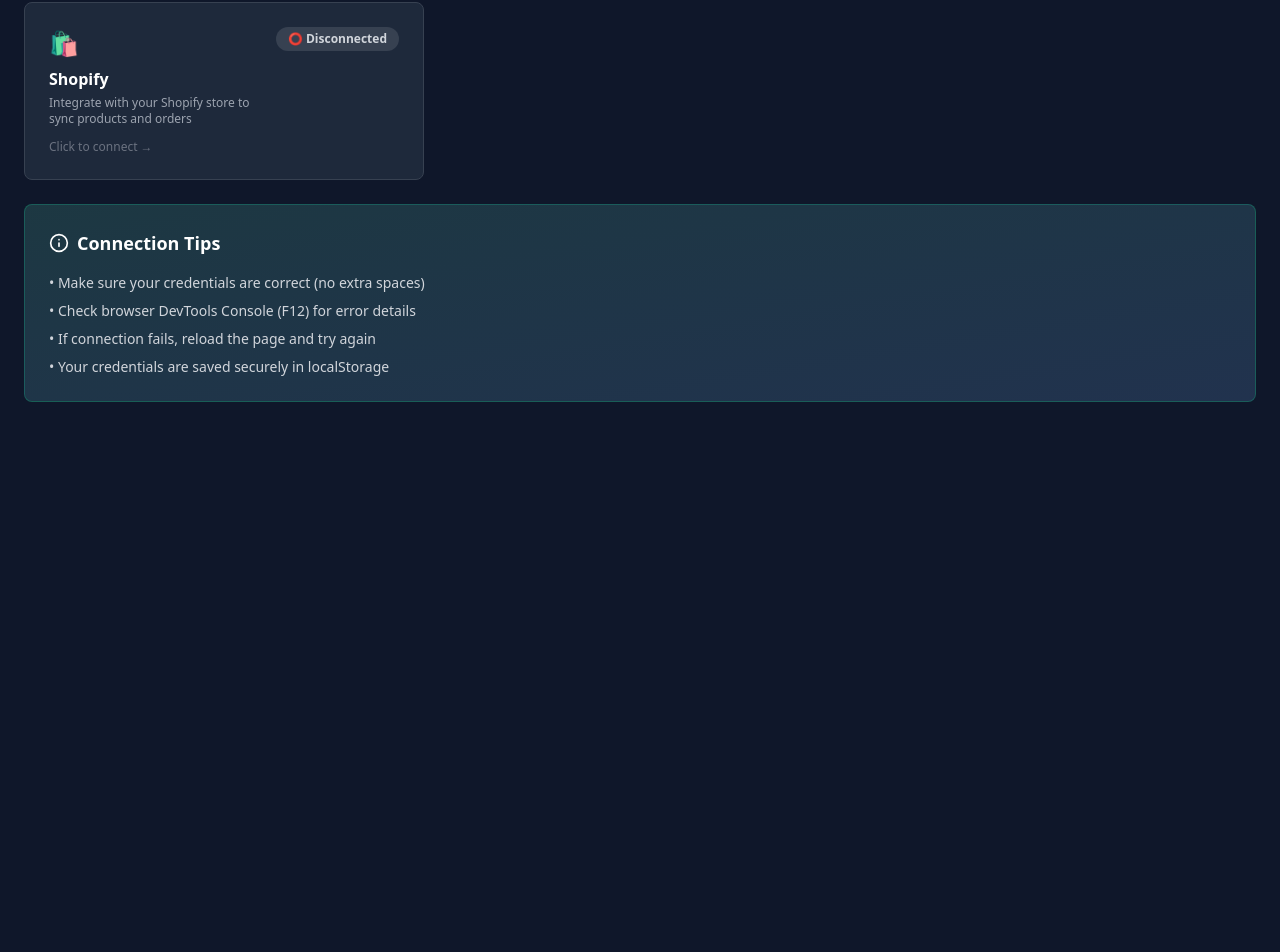
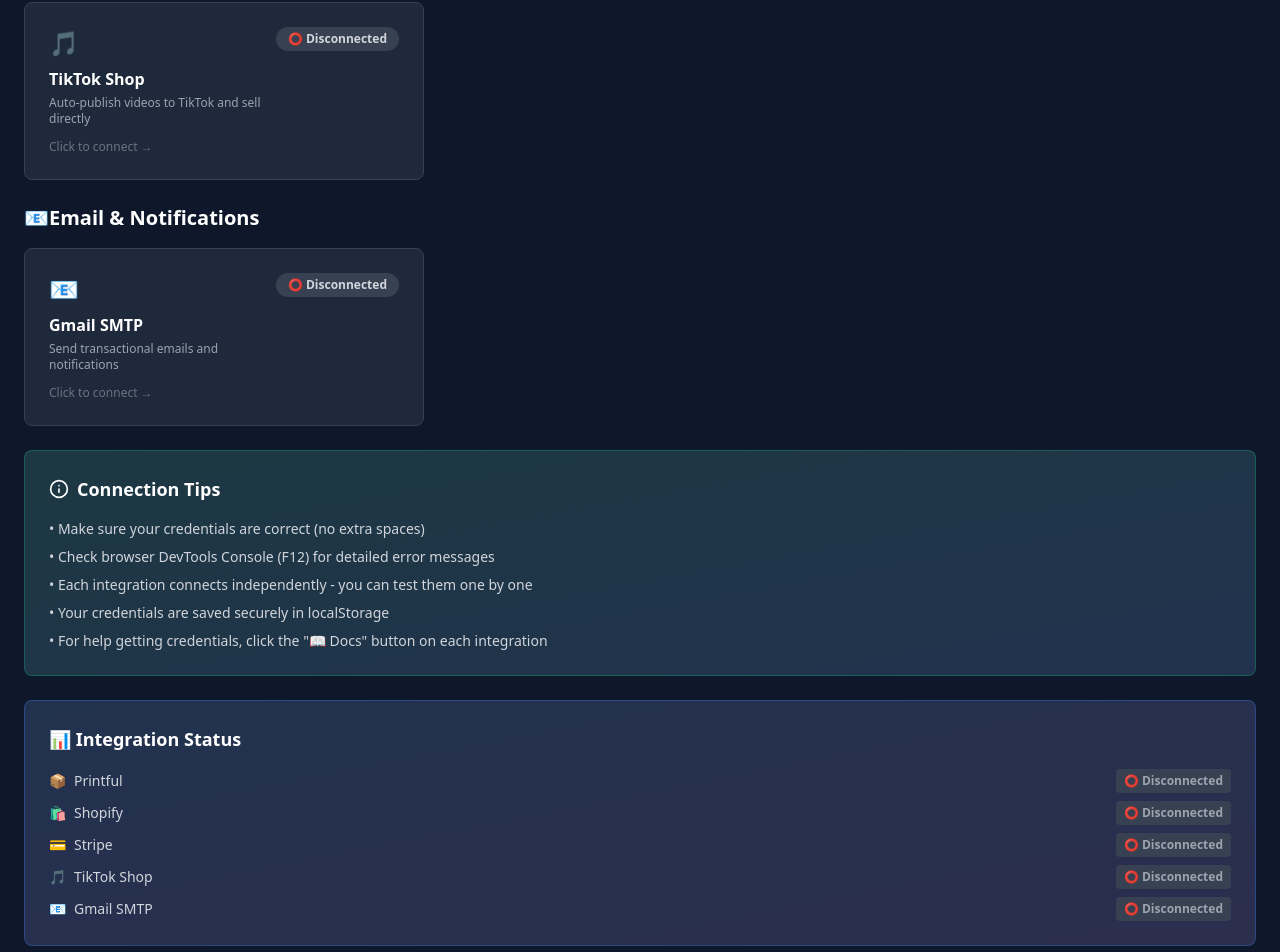
Before and after one commit to stichandlilo03-design/Dropshipping, a Next.js app: page /integrations in a window 1280 px wide. Shown: the part 893-1845 px from the top of the page. Before the commit the page ends 1327 px from the top, so only its background shows below. Built offline with nearby package versions, Linux system fonts and the light colour scheme; sample sign-in values are in the browser's storage.

Commit message:
Update page.jsx

```diff
--- a/app/integrations/page.jsx
+++ b/app/integrations/page.jsx
@@ -26,31 +26,6 @@ const INTEGRATIONS = [
     status: 'disconnected',
   },
   {
-    id: 'tiktok',
-    name: 'TikTok Shop',
-    icon: '🎵',
-    category: 'Social Commerce',
-    description: 'Auto-publish videos to TikTok and sell directly',
-    fields: [
-      {
-        name: 'Client Key',
-        key: 'clientKey',
-        type: 'text',
-        placeholder: 'awlp8674jr02y4b4',
-        help: 'Get from: TikTok Developers → Your App → App details → Credentials'
-      },
-      {
-        name: 'Client Secret',
-        key: 'clientSecret',
-        type: 'password',
-        placeholder: 'Q4a7y962CyIAmbcNNZi43GlKOckTTj1L',
-        help: 'Get from: TikTok Developers → Your App → App details → Credentials'
-      },
-    ],
-    docs: 'https://developers.tiktok.com/doc/content-posting-api-reference-direct-post',
-    status: 'disconnected',
-  },
-  {
     id: 'shopify',
     name: 'Shopify',
     icon: '🛍️',
@@ -69,7 +44,7 @@ const INTEGRATIONS = [
         key: 'accessToken',
         type: 'password',
         placeholder: 'shpat_xxxxxxxxxxxxxxxxxxxxxxxx',
-        help: 'Get from: Shopify Admin → Settings → Apps and integrations → Develop apps → API credentials'
+        help: 'Get from: Shopify Admin → Apps and integrations → Develop apps → API credentials'
       },
     ],
     docs: 'https://shopify.dev/docs/admin-api/rest/reference',
@@ -98,6 +73,56 @@ const INTEGRATIONS = [
       },
     ],
     docs: 'https://stripe.com/docs/keys',
+    status: 'disconnected',
+  },
+  {
+    id: 'tiktok',
+    name: 'TikTok Shop',
+    icon: '🎵',
+    category: 'Social Commerce',
+    description: 'Auto-publish videos to TikTok and sell directly',
+    fields: [
+      {
+        name: 'Client Key',
+        key: 'clientKey',
+        type: 'text',
+        placeholder: 'awlp8674jr02y4b4',
+        help: 'Get from: TikTok Developers → Your App → Development → Client ID'
+      },
+      {
+        name: 'Client Secret',
+        key: 'clientSecret',
+        type: 'password',
+        placeholder: 'Q4a7y962CyIAmbcNNZi43GlKOckTTj1L',
+        help: 'Get from: TikTok Developers → Your App → Development → Client Secret'
+      },
+    ],
+    docs: 'https://developers.tiktok.com/doc/content-posting-api-reference-direct-post',
+    status: 'disconnected',
+  },
+  {
+    id: 'gmail-smtp',
+    name: 'Gmail SMTP',
+    icon: '📧',
+    category: 'Email & Notifications',
+    description: 'Send transactional emails and notifications',
+    fields: [
+      {
+        name: 'Email Address',
+        key: 'email',
+        type: 'text',
+        placeholder: 'your-email@gmail.com',
+        help: 'Your Gmail email address'
+      },
+      {
+        name: 'App Password',
+        key: 'appPassword',
+        type: 'password',
+        placeholder: 'xxxx xxxx xxxx xxxx',
+        help: 'Get from: myaccount.google.com/security → App passwords (requires 2-Step Verification)'
+      },
+    ],
+    docs: 'https://support.google.com/accounts/answer/185833',
     status: 'disconnected',
   },
 ];
@@ -327,7 +352,7 @@ export default function Integrations() {
         )}
 
         {/* Categories */}
-        {['Print-on-Demand', 'Payment Processing', 'Social Commerce', 'Store Integration'].map(category => {
+        {['Print-on-Demand', 'Store Integration', 'Payment Processing', 'Social Commerce', 'Email & Notifications'].map(category => {
           const categoryIntegrations = integrations.filter(i => i.category === category);
           if (categoryIntegrations.length === 0) return null;
 
@@ -335,9 +360,10 @@ export default function Integrations() {
             <div key={category} className="space-y-4">
               <h2 className="text-xl font-bold text-white flex items-center gap-2">
                 {category === 'Print-on-Demand' && '📦'}
+                {category === 'Store Integration' && '🛍️'}
                 {category === 'Payment Processing' && '💳'}
-                {category === 'Social Commerce' && '📱'}
-                {category === 'Store Integration' && '🛍️'}
+                {category === 'Social Commerce' && '🎵'}
+                {category === 'Email & Notifications' && '📧'}
                 {category}
               </h2>
 
@@ -467,9 +493,32 @@ export default function Integrations() {
           </h3>
           <div className="space-y-2 text-sm text-gray-300">
             <p>• Make sure your credentials are correct (no extra spaces)</p>
-            <p>• Check browser DevTools Console (F12) for error details</p>
-            <p>• If connection fails, reload the page and try again</p>
+            <p>• Check browser DevTools Console (F12) for detailed error messages</p>
+            <p>• Each integration connects independently - you can test them one by one</p>
             <p>• Your credentials are saved securely in localStorage</p>
+            <p>• For help getting credentials, click the "📖 Docs" button on each integration</p>
+          </div>
+        </div>
+
+        {/* Integration Status Summary */}
+        <div className="card bg-gradient-to-br from-blue-500/10 to-purple-500/10 border border-blue-500/30">
+          <h3 className="text-lg font-bold text-white mb-4">📊 Integration Status</h3>
+          <div className="space-y-2">
+            {integrations.map(integration => (
+              <div key={integration.id} className="flex items-center justify-between text-sm">
+                <span className="flex items-center gap-2">
+                  <span>{integration.icon}</span>
+                  <span className="text-gray-300">{integration.name}</span>
+                </span>
+                <span className={`px-2 py-1 rounded text-xs font-semibold ${
+                  integration.status === 'connected'
+                    ? 'bg-green-500/20 text-green-400'
+                    : 'bg-gray-700 text-gray-400'
+                }`}>
+                  {integration.status === 'connected' ? '✅ Connected' : '⭕ Disconnected'}
+                </span>
+              </div>
+            ))}
           </div>
         </div>
       </div>
```
